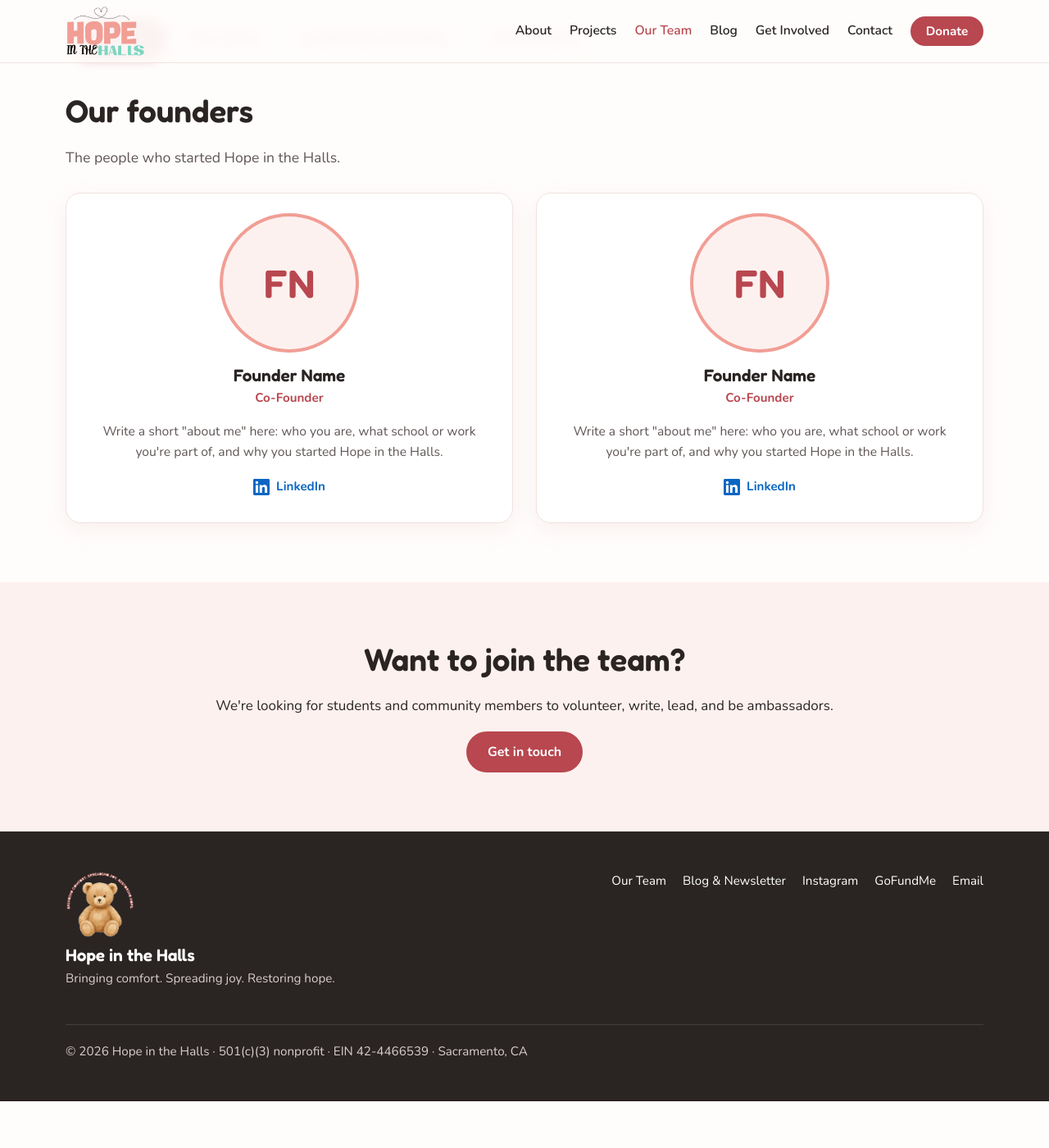
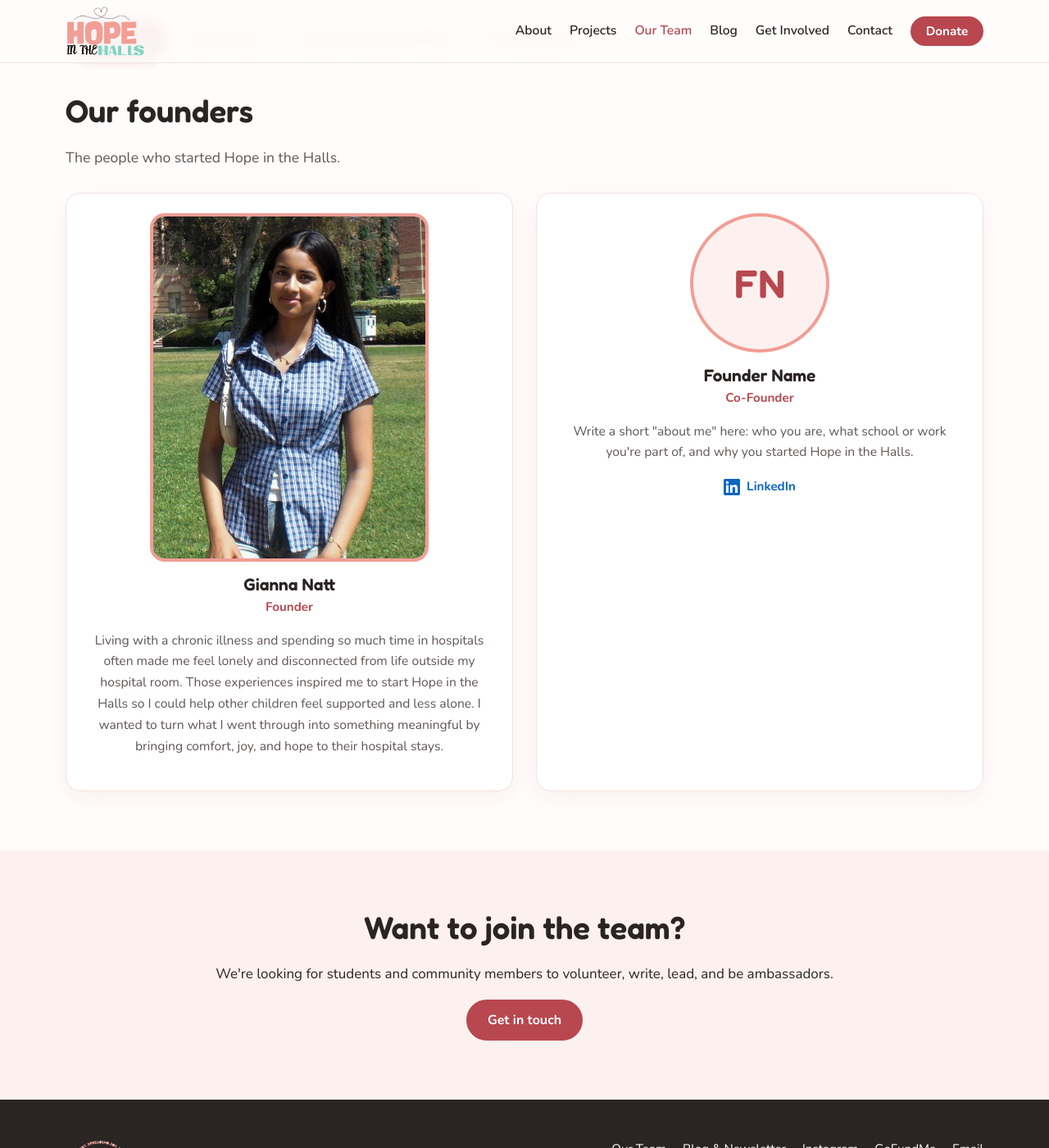
Before and after one commit to gurneet23natt-hub/hope-in-the-halls, a Jekyll site: the page built from team.html, in a window 1280 px wide and 1400 px high, scrolled down 419 px. Shown: the whole window at 82% size. Built offline with Jekyll 4.4.1, drawn with Linux system fonts in a browser that asks for light colours; before the commit the page ends 1762 px from its top, so only the background shows below that.

Commit message:
Add Gianna Natt as founder
Add her bio and a full-length photo (metadata stripped). Founder photos
now display as tall rounded rectangles so full-length photos fit.

Co-Authored-By: Claude Opus 5.5 <noreply@anthropic.com>
Claude-Session: https://claude.ai/code/session_01KiCZLFXGPpqTcw3zJV9ECY

```diff
--- a/_data/team.yml
+++ b/_data/team.yml
@@ -15,13 +15,17 @@
 # ─────────────────────────────────────────────────────────────
 
 founders:
-  - name: Founder Name
-    role: Co-Founder
-    photo:
-    linkedin: https://www.linkedin.com/in/your-profile/
+  - name: Gianna Natt
+    role: Founder
+    photo: /assets/team/gianna-natt.jpg
+    linkedin:
     bio: >-
-      Write a short "about me" here: who you are, what school or work you're
-      part of, and why you started Hope in the Halls.
+      Living with a chronic illness and spending so much time in hospitals often
+      made me feel lonely and disconnected from life outside my hospital room.
+      Those experiences inspired me to start Hope in the Halls so I could help
+      other children feel supported and less alone. I wanted to turn what I went
+      through into something meaningful by bringing comfort, joy, and hope to
+      their hospital stays.
 
   - name: Founder Name
     role: Co-Founder
--- a/styles.css
+++ b/styles.css
@@ -209,3 +209,6 @@ p { margin: 0 0 1em; }
 .footer-links a:hover { color: var(--teal); }
 .copyright { grid-column: 1 / -1; border-top: 1px solid rgba(255, 255, 255, .12); padding-top: 20px; margin: 8px 0 0; }
 @media (max-width: 600px) { .footer-inner { grid-template-columns: 1fr; } }
+
+/* Founder photos: tall rounded rectangle so full-length photos fit */
+.person-large img.avatar { width: 100%; max-width: 340px; height: auto; aspect-ratio: 4 / 5; border-radius: var(--radius); object-fit: cover; object-position: top; }
```
Also changed, not shown: assets/team/gianna-natt.jpg (added).
